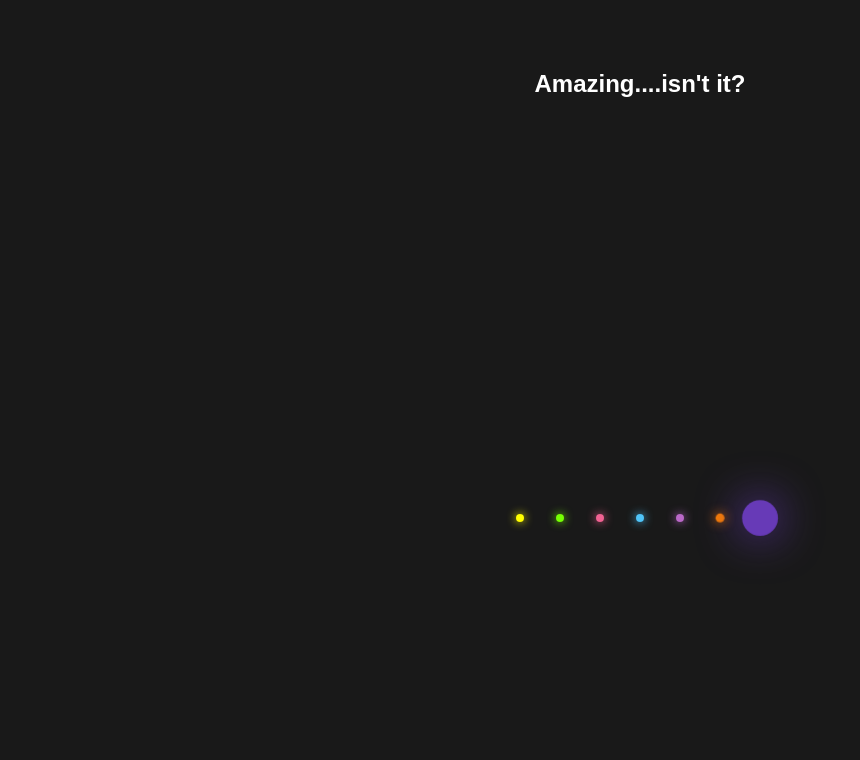
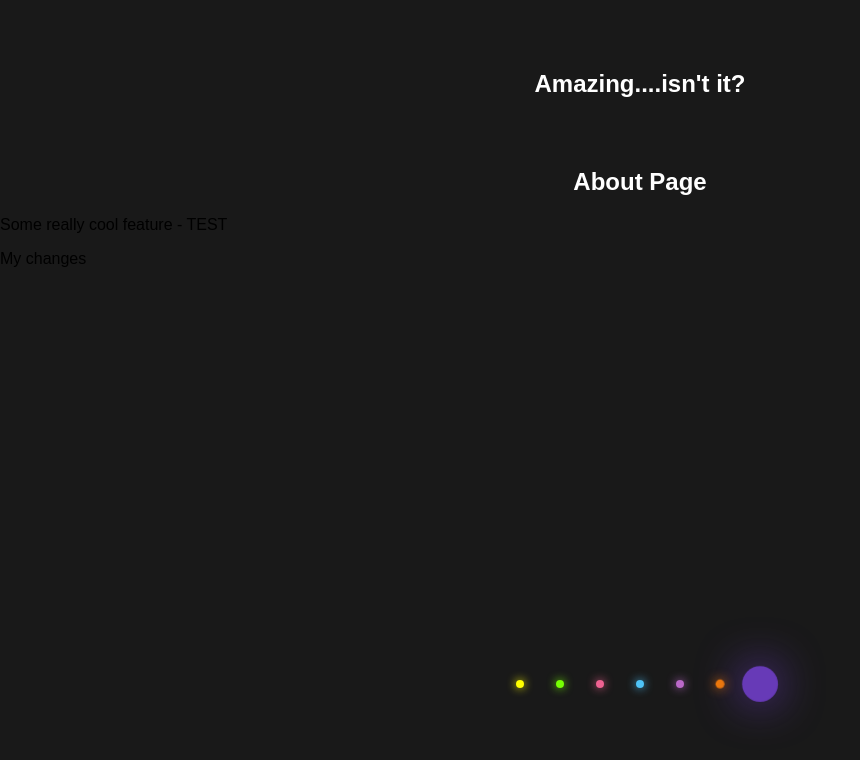
Before and after one commit to BlackBassBrew/my-first-repo, a plain HTML site: page index.html in a window 1280 px wide. Shown: the whole page, without its empty margins (0-860 px from the left). Drawn offline with Linux system fonts and the light colour scheme.

Commit message:
corrected html

```diff
--- a/index.html
+++ b/index.html
@@ -10,6 +10,9 @@
 <body>
   <div>
     <h2>Amazing....isn't it?</h2>
+    <h2>About Page</h2>
+    <p>Some really cool feature - TEST</p>
+    <p>My changes</p>
     <ul>
       <li></li>
       <li></li>
```
